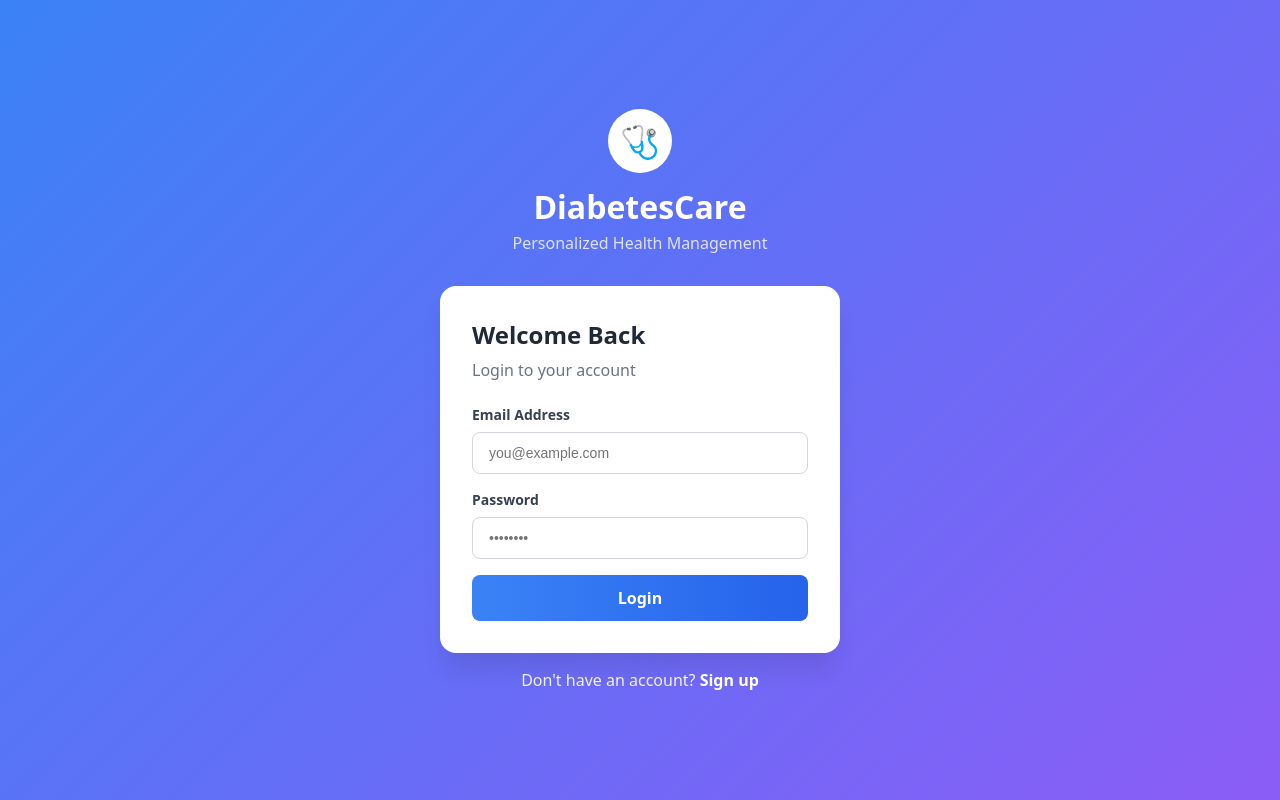
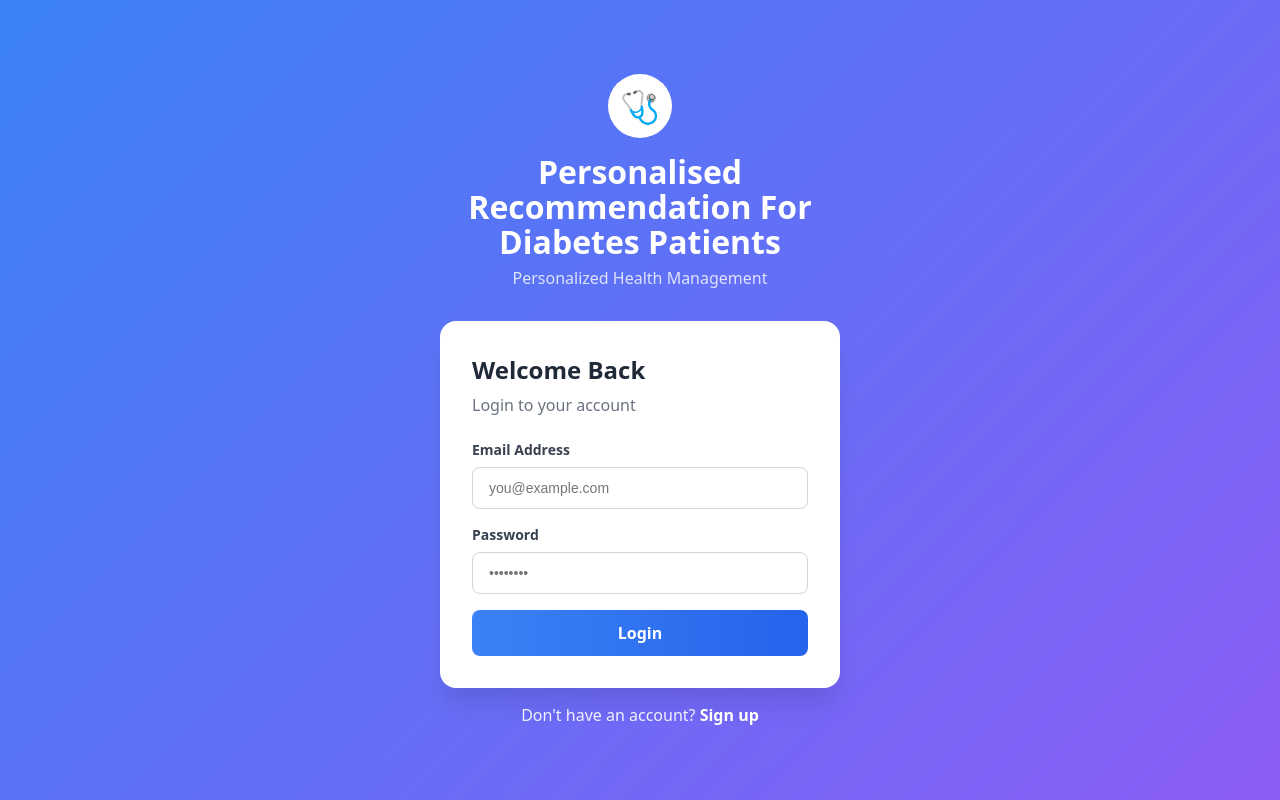
Before and after one commit to vvssmohan/Diabetes_Recommendation_System, a React app in the folder frontend/: page /login in a window 1280 px wide. Built offline with nearby package versions, Linux system fonts and the light colour scheme; the HTML template or start-up script is replaced by a standard one.

Commit message:
Update project name to 'Personalised Recommendation For Diabetes Patients' in Login and Signup pages

```diff
--- a/frontend/src/pages/Login.jsx
+++ b/frontend/src/pages/Login.jsx
@@ -92,7 +92,7 @@ export default function Login() {
             🩺
           </div>
           <h1 style={{ fontSize: '32px', fontWeight: 'bold', color: 'white', marginBottom: '8px' }}>
-            DiabetesCare
+            Personalised Recommendation For Diabetes Patients
           </h1>
           <p style={{ color: 'rgba(255,255,255,0.8)' }}>Personalized Health Management</p>
         </div>
--- a/frontend/src/pages/Signup.jsx
+++ b/frontend/src/pages/Signup.jsx
@@ -135,7 +135,7 @@ export default function Signup() {
             🩺
           </div>
           <h1 style={{ fontSize: '32px', fontWeight: 'bold', color: 'white', marginBottom: '8px' }}>
-            DiabetesCare
+            Personalised Recommendation For Diabetes Patients
           </h1>
           <p style={{ color: 'rgba(255,255,255,0.8)' }}>Create your account</p>
         </div>
```
